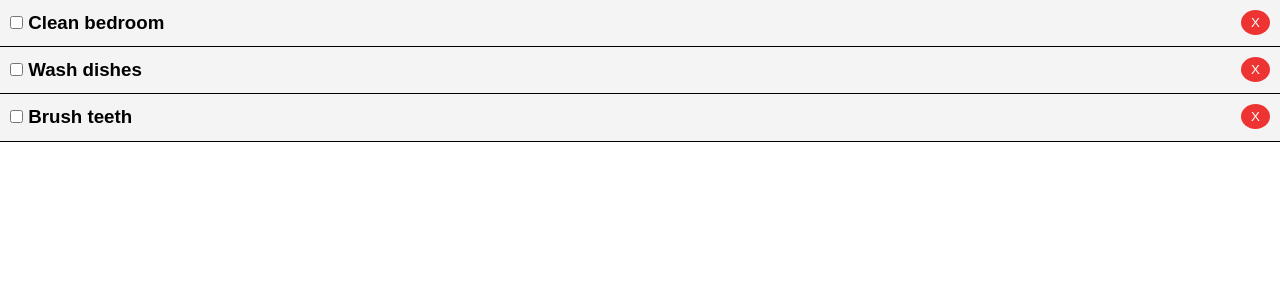
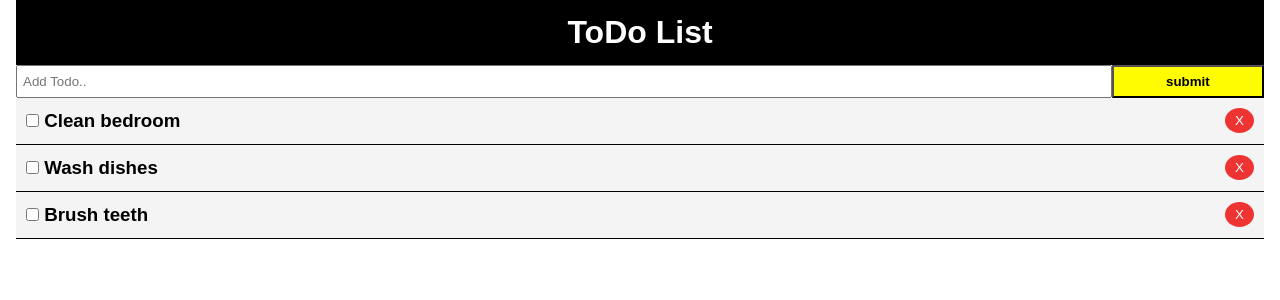
Before and after one commit to Manuofthebirth/react-todo, a React (Create React App) app: page / in a window 1280 px wide. Shown: the top 300 px of the page. Built offline with nearby package versions, Linux system fonts and the light colour scheme.

Commit message:
ToDo items with genrated random ids

```diff
--- a/package.json
+++ b/package.json
@@ -8,7 +8,8 @@
     "@testing-library/user-event": "^7.1.2",
     "react": "^16.13.1",
     "react-dom": "^16.13.1",
-    "react-scripts": "3.4.3"
+    "react-scripts": "3.4.3",
+    "uuid": "^8.3.0"
   },
   "scripts": {
     "start": "react-scripts start",
--- a/src/App.css
+++ b/src/App.css
@@ -2,6 +2,11 @@
   box-sizing: border-box;
   padding: 0;
   margin: 0;
+}
+
+a {
+  color: #333;
+  text-decoration: none;
 }
 
 body {
@@ -9,7 +14,19 @@ body {
   line-height: 1.4;
 }
 
-a {
-  color: #333;
-  text-decoration: none;
+.addBtn {
+  background:rgb(255, 251, 0);
+  color: #000;
+  cursor: pointer;
+  display: inline-block;
+  padding: 7px 20px;
+  font-weight: bold;
 }
+
+.addBtn:hover {
+  background: rgb(219, 216, 7);
+}
+
+.container {
+  padding: 0 1rem;
+}
--- a/src/App.js
+++ b/src/App.js
@@ -1,5 +1,8 @@
 import React, {Component} from 'react';
+import Header from './components/layout/Header';
+import AddTodo from './components/AddTodo';
 import Todos from './components/Todos';
+import { v4 as uuidv4 } from 'uuid';
 
 import './App.css';
 
@@ -15,17 +18,17 @@ class App extends Component {
   state = {
     todos: [
       {
-        id: 1,
+        id: uuidv4(),
         title: 'Clean bedroom',
         completed: false
       },
       {
-        id: 2,
+        id: uuidv4(),
         title: 'Wash dishes',
         completed: false
       },
       {
-        id: 3,
+        id: uuidv4(),
         title: 'Brush teeth',
         completed: false
       }
@@ -43,20 +46,37 @@ class App extends Component {
     })});
   }
 
-  // Delete
+  // Delete Todo
   // copy everything in array >>> ... (spread operator) ; return id =s which are not equal to the id passed in "deleteTodo = (id) =>"
   deleteTodo = (id) => {
     this.setState({ todos: [...this.state.todos.filter(todo => todo.id !== id)] });
   }
 
+  // Add Todo
+  addTodo = (title) => {
+    const newTodo = {
+      id: uuidv4(),
+      // title: title,
+      title,
+      completed: false
+    }
+    // creates new Todo and add it to state
+    this.setState({ todos: [...this.state.todos, newTodo] });
+  }
+
   render() {
     return(
     <div className="App">
+      <div className="container">
+      <Header />
+      <AddTodo addTodo={this.addTodo} />
+
       {/* <h1>Apps</h1> */}
       {/* <Todos todos={this.state.todos} /> */}
 
       {/* state is in App.js ;  */}
       <Todos todos={this.state.todos} toggleComplete={this.toggleComplete} deleteTodo={this.deleteTodo} />
+      </div>
     </div>
     )
   }
```
Also changed, not shown: 1 other file (tests, documents, lock files or other folders).
